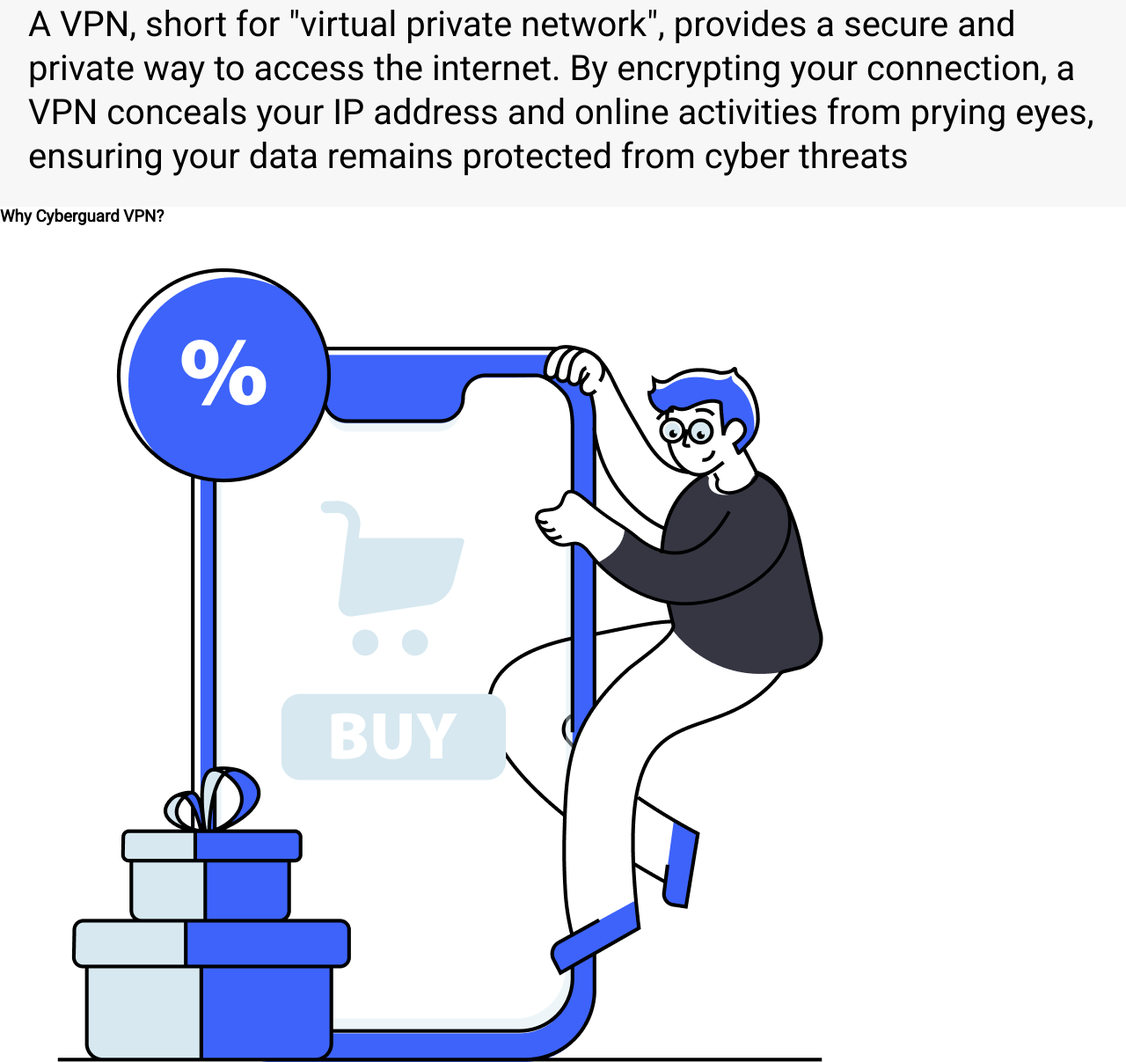
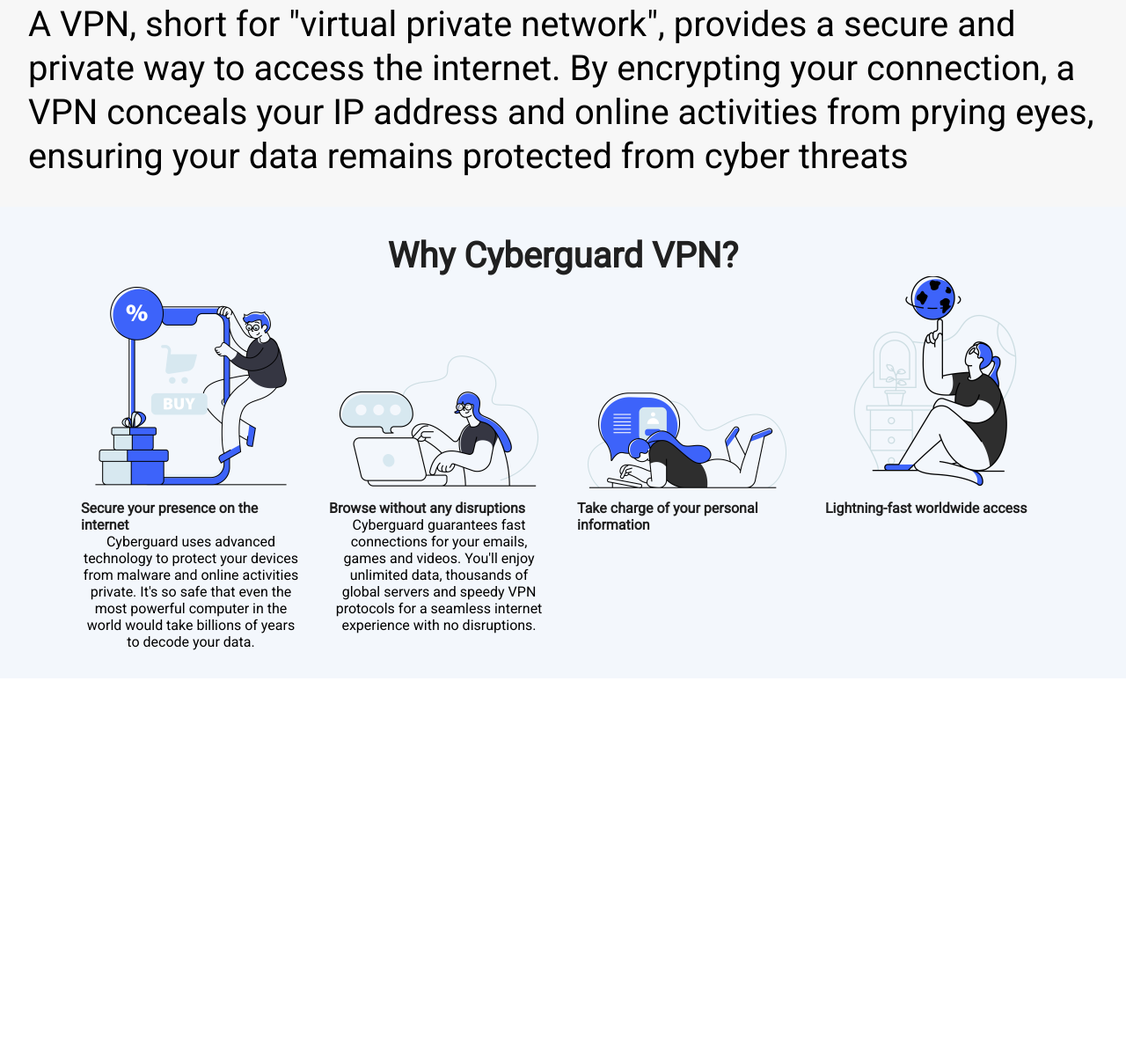
Before and after one commit to thvndoc/top-foundations-landing-page, a plain HTML site: page index.html in a window 1280 px wide. Shown: the part 989-2196 px from the top of the page at 88% size. After the commit the page ends 1760 px from the top, so only its background shows below. Drawn offline with Linux system fonts and the light colour scheme.

Commit message:
Style section 3

```diff
--- a/style.css
+++ b/style.css
@@ -56,7 +56,7 @@ header img {
     justify-content: center;
     align-items: center;
     gap: 16px;
-    padding: 0 2em;
+    padding: 0 2em 2em;
 }
 
 .hero-text {
@@ -125,3 +125,35 @@ header img {
     font-weight: 500;
     line-height: 50px;
 }
+
+/*Styling for 3rd section*/
+.section-3 {
+    background-color: var(--background-blue);
+    padding: 2em;
+    text-align: center;
+}
+
+.section-3 .container {
+    display: flex;
+    justify-content: center;
+    gap: 32px;
+}
+
+.section-3 .info {
+    max-width: 250px;
+}
+
+.section-3 img {
+    width: 250px;
+}
+
+.section-3 h3 {
+    font-size: 2.5rem;
+    color: var(--dark-grey);
+}
+
+.section-3 h4 {
+    font-size: 1rem;
+    color: var(--dark-grey);
+    text-align: left;
+}
```
